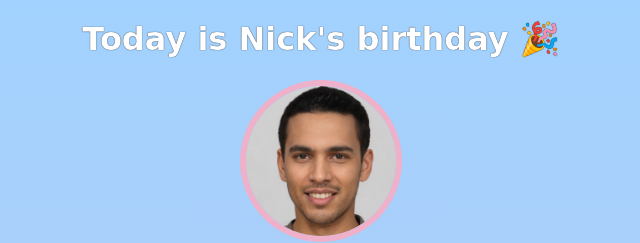
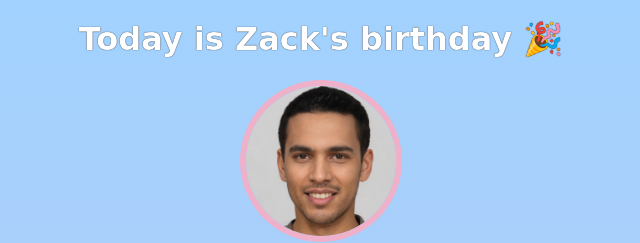
Before and after one commit to aolearyf/birthday-gift-site, a website built with Vite: page index.html in a window 1280 px wide. Shown: the top 243 px of the page, 319-959 px from the left. Built offline with nearby package versions, Linux system fonts and the light colour scheme; a web font is replaced by a local one.

Commit message:
Change bday boy name

```diff
--- a/index.html
+++ b/index.html
@@ -7,7 +7,7 @@
     </head>
     <body>
         <div id="header">
-            <h1>Today is Nick's birthday 🎉</h1>
+            <h1>Today is Zack's birthday 🎉</h1>
             <img id="bff-img" src="images/nick.jpg">
             <h2 id="bday-age">24 years old</h2>
             <h4 id="bday-date">01.11.2022</h4>
```
